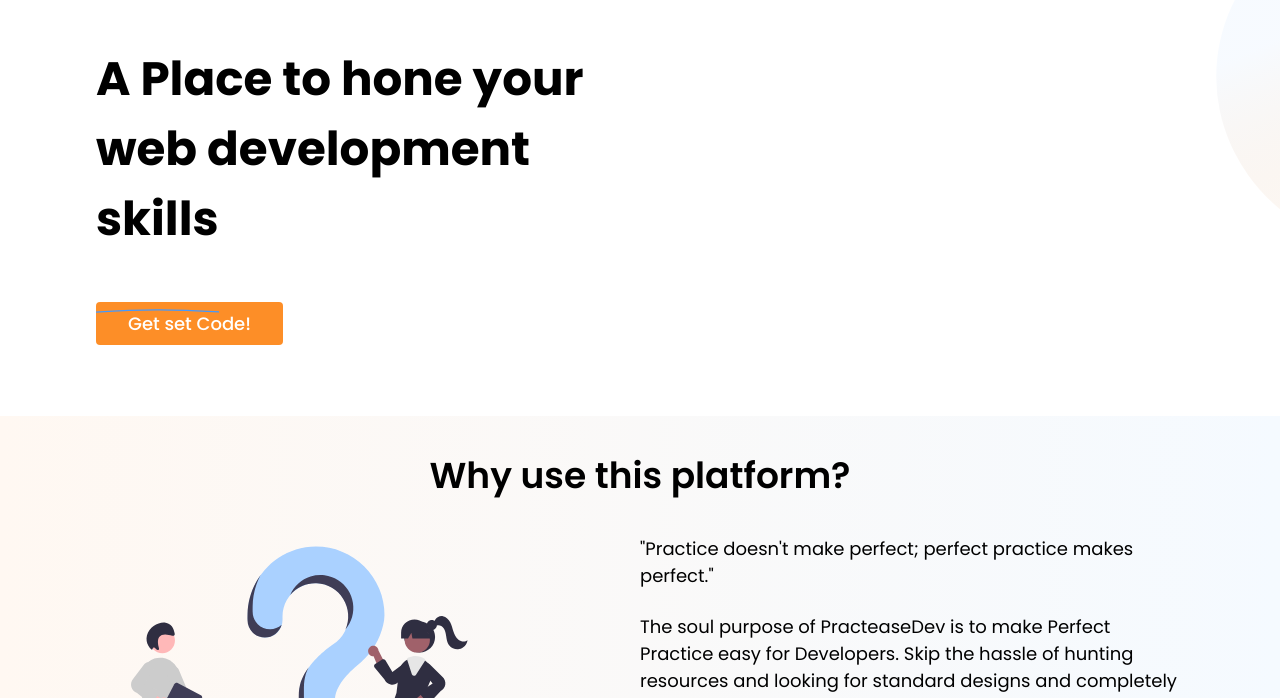
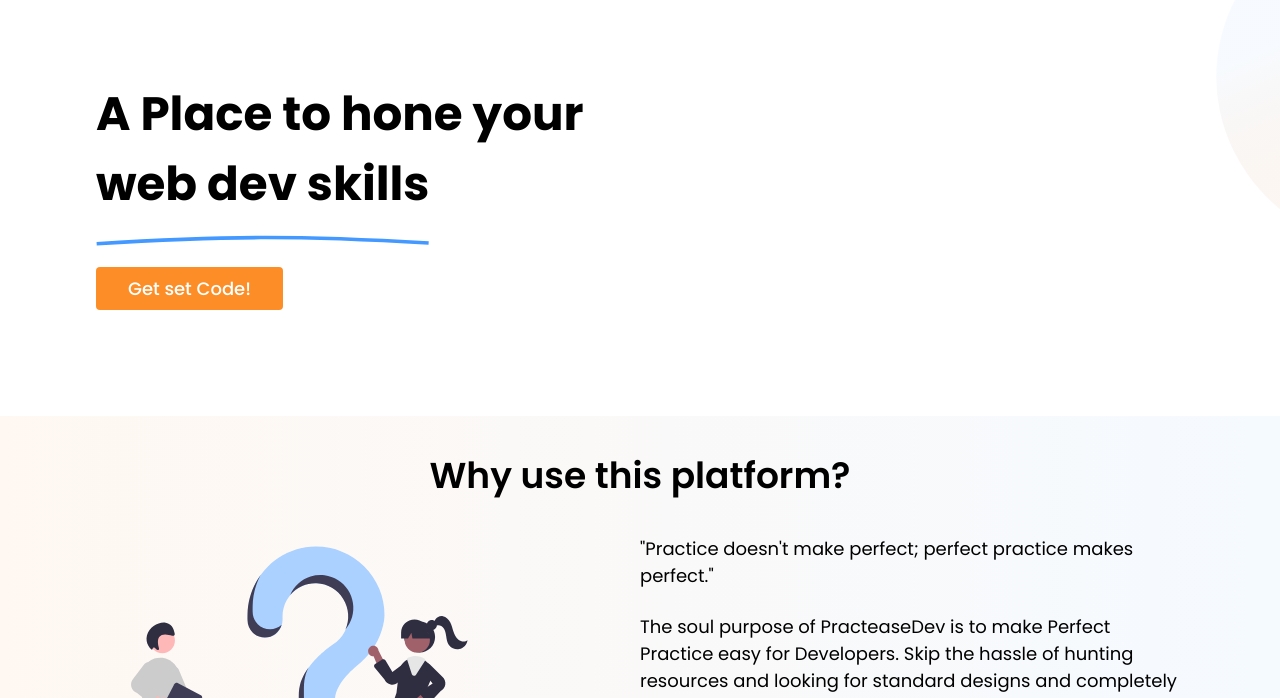
Before and after one commit to practeasedev/practeasedev-front-end, a Next.js app: page / in a window 1280 px wide. Shown: the part 102-800 px from the top of the page. Built offline with nearby package versions, Linux system fonts and the light colour scheme; no server answers.

Commit message:
resolved tagline UI issue

```diff
--- a/src/pages/index.tsx
+++ b/src/pages/index.tsx
@@ -64,7 +64,7 @@ export default function Home() {
           <div className={`${styles.heroMain} fadeInFromLeft`}>
             <h1 className={styles.tagline}>
               A Place to hone your <br />
-              <span className={styles.highLightedText}>web development skills</span>
+              <span className={styles.highLightedText}>web dev skills</span>
             </h1>
             <Link href="/projects" className={styles.getCodingLink}>
               <button className="button-large button-secondary">
```
Also changed, not shown: src/pages/projects/index.tsx (+3 -4 lines), 1 other file (tests, documents, lock files or other folders).
